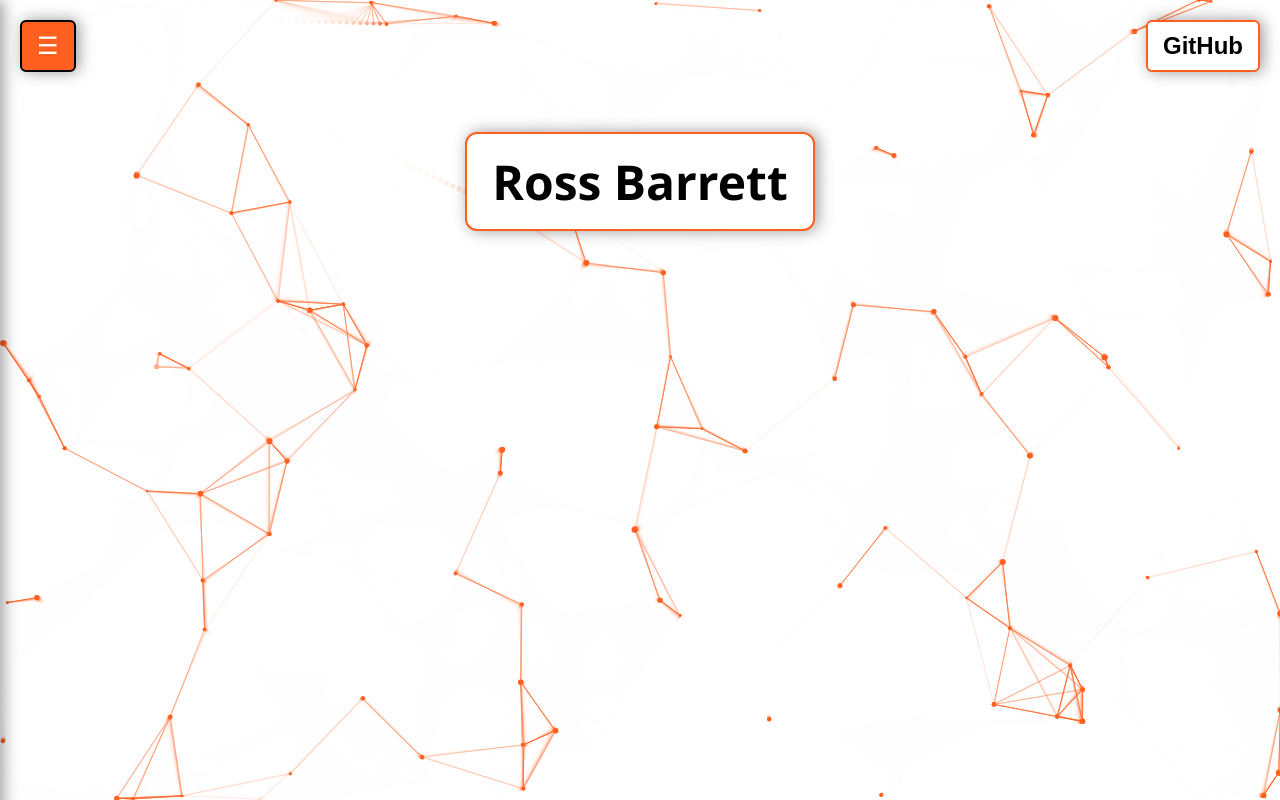
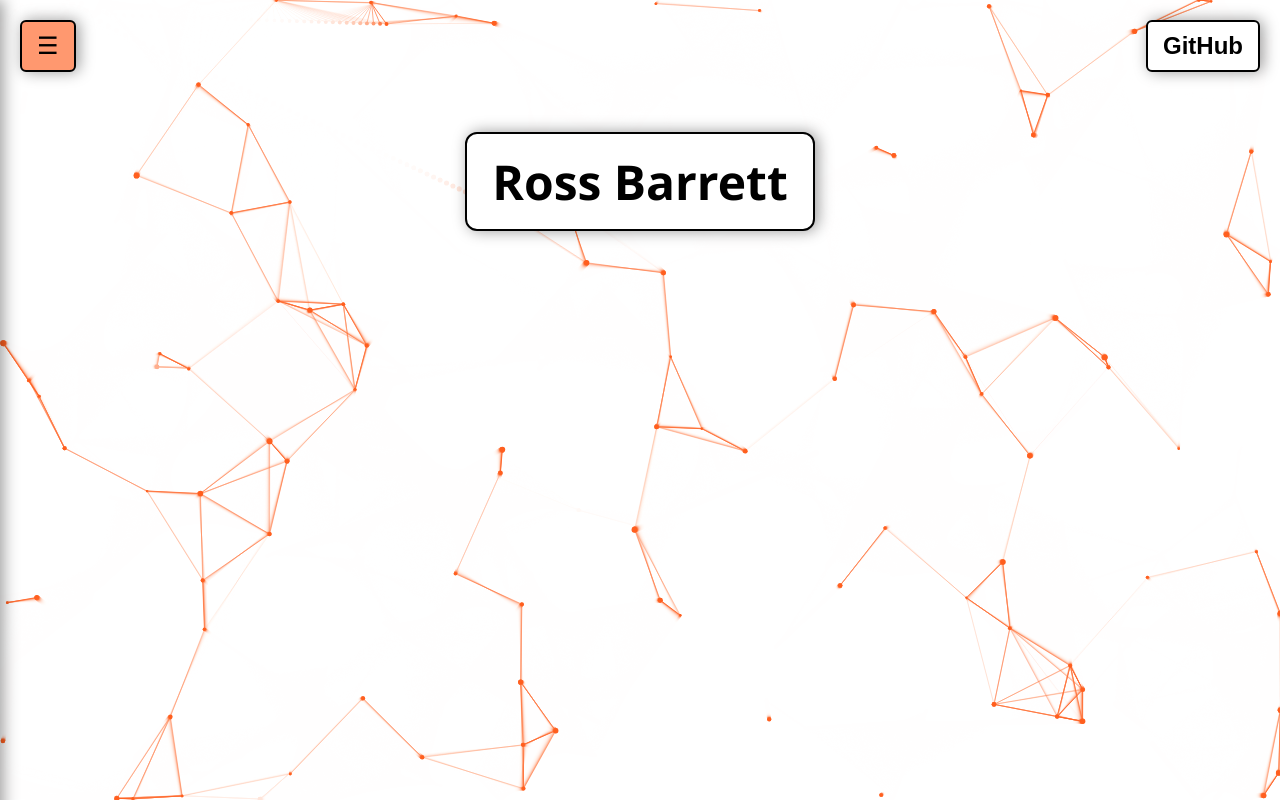
Before and after one commit to RossBarrettGit/home-webpage, a plain HTML site: page index.html in a window 1280 px wide. In both pictures the pointer is over the button 47 px from the left and 46 px from the top of the page. Drawn offline with Linux system fonts and the light colour scheme.

Commit message:
minor colour changes

```diff
--- a/style.css
+++ b/style.css
@@ -11,7 +11,7 @@ body {
     top: 20px;
     left: 20px;
     background-color: #fff;
-    border: 2px solid #ff5f1f;
+    border: 2px solid #000;
     color: #000;
     font-size: 24px;
     padding: 10px 15px;
@@ -22,10 +22,10 @@ body {
   }
 
   .burger:hover{
-    background-color: #ff5f1f;
+    background-color: #ff986f;
     border: 2px solid #000;
     border-radius: 6px;
-    color: #fff;
+    color: #000;
   }
 
   .sidebar {
@@ -34,7 +34,7 @@ body {
     left: -200px;
     width: 200px;
     height: 100%;
-    background: linear-gradient(135deg, #ff5f1f, #2E2E2E); /* gradient */
+    background: linear-gradient(135deg, #ff662a, #ffffff); /* gradient */
     padding-top: 60px;
     transition: 0.3s;
     z-index: 3;
@@ -77,7 +77,7 @@ body {
   h1 {
     color: #000;
     font-size: 3rem;
-    border: 2px solid #ff5f1f;
+    border: 2px solid #000;
     border-radius: 12px;
     padding: 15px 25px;
     display: inline-block;
@@ -90,7 +90,7 @@ body {
     top: 20px;
     right: 20px;
     background-color: #fff;
-    border: 2px solid #ff5f1f;
+    border: 2px solid #000;
     color: #000;
     font-size: 24px;
     padding: 10px 15px;
@@ -102,10 +102,10 @@ body {
   }
 
   .github:hover{
-    background-color: #ff5f1f;
+    background-color: #ff986f;
     border: 2px solid #000;
     border-radius: 6px;
-    color: #fff;
+    color: #000000;
   }
 
 
```
